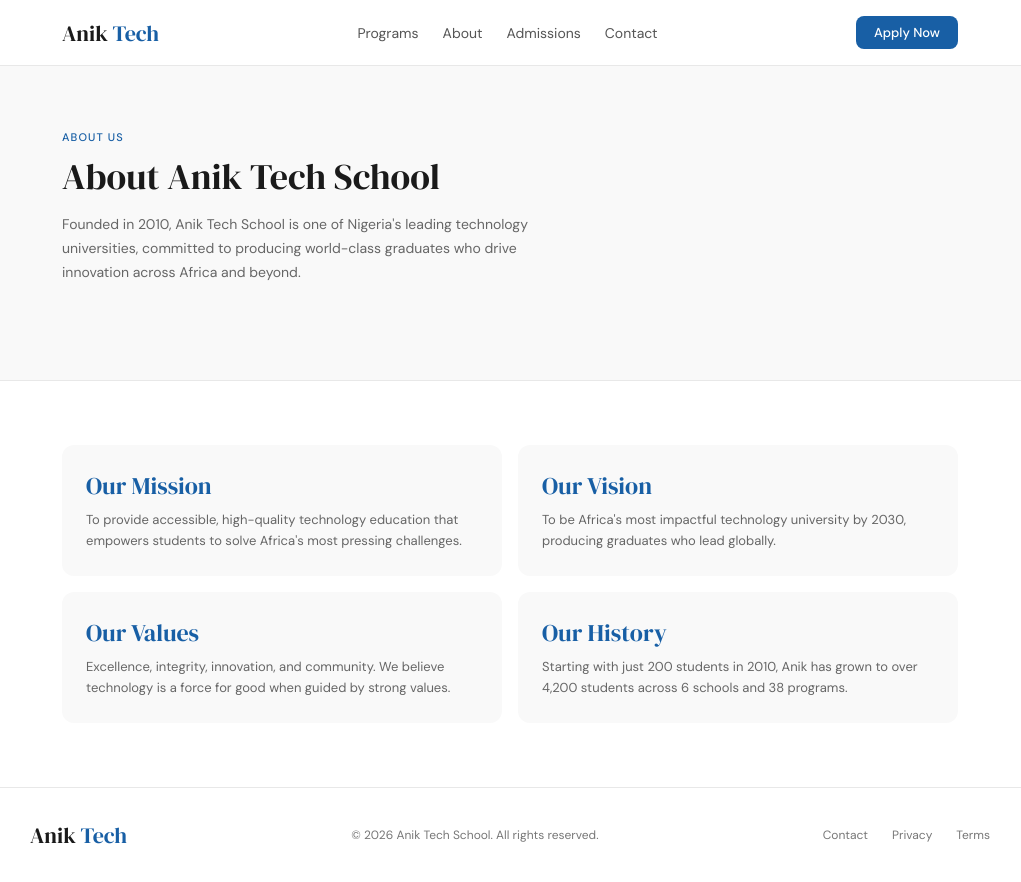
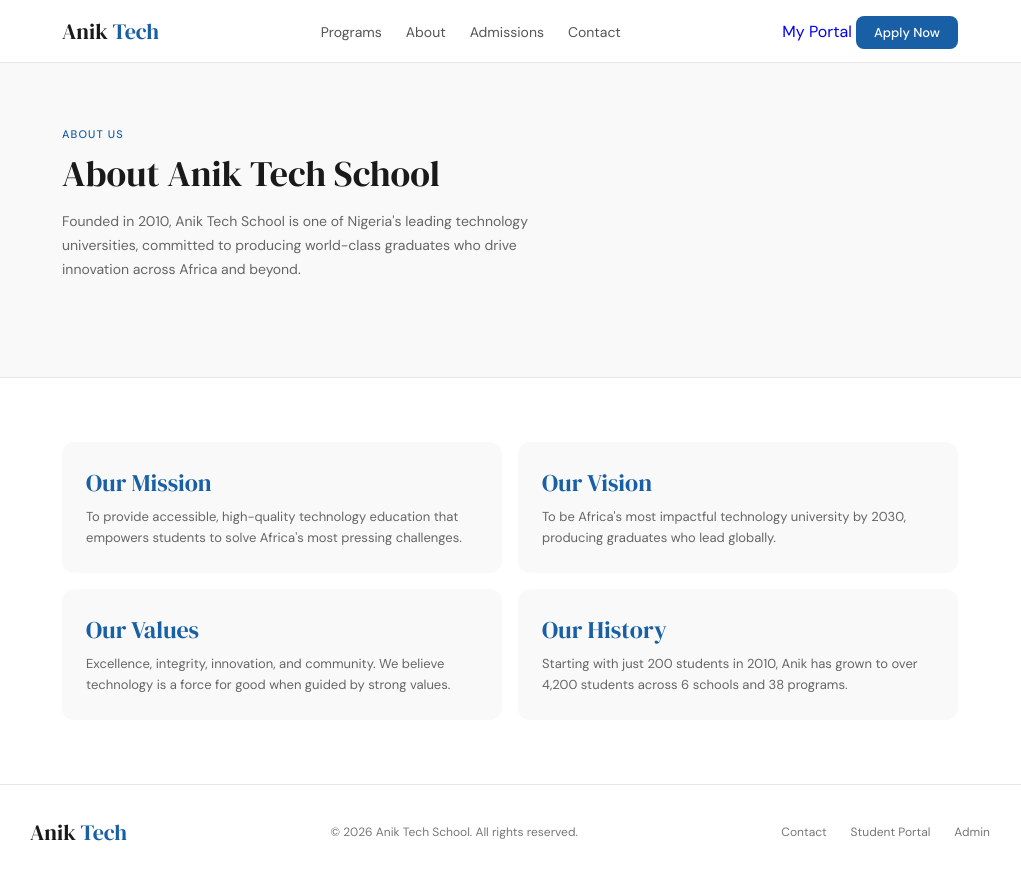
Before and after one commit to Olamom77/Anik_Tech, a Flask app: page /about in a window 1280 px wide. Shown: the whole page, without its empty margins (130-1151 px from the left). After the commit the page ends 841 px from the top, so only its background shows below. Run offline with Flask 3, Linux system fonts and the light colour scheme; the visitor is signed in with stand-in values (Sample User, id 1).

Commit message:
Add navigation actions and flash message display

```diff
--- a/templates/base.html
+++ b/templates/base.html
@@ -17,9 +17,26 @@
         <li><a href="/admissions">Admissions</a></li>
         <li><a href="/contact">Contact</a></li>
       </ul>
-      <a href="/admissions" class="nav-cta">Apply Now</a>
+      <div class="nav-actions">
+        {% if session.get('student_id') %}
+          <a href="/portal" class="nav-portal-btn">My Portal</a>
+        {% else %}
+          <a href="/portal/login" class="nav-portal-btn">Student Portal</a>
+        {% endif %}
+        <a href="/admissions" class="nav-cta">Apply Now</a>
+      </div>
     </div>
   </nav>
+
+  {% with messages = get_flashed_messages(with_categories=true) %}
+    {% if messages %}
+      <div class="flash-container">
+        {% for category, message in messages %}
+          <div class="flash flash-{{ category }}">{{ message }}</div>
+        {% endfor %}
+      </div>
+    {% endif %}
+  {% endwith %}
 
   <main>
     {% block content %}{% endblock %}
@@ -31,8 +48,8 @@
       <p>© 2026 Anik Tech School. All rights reserved.</p>
       <div class="footer-links">
         <a href="/contact">Contact</a>
-        <a href="#">Privacy</a>
-        <a href="#">Terms</a>
+        <a href="/portal/login">Student Portal</a>
+        <a href="/admin/login">Admin</a>
       </div>
     </div>
   </footer>
```
